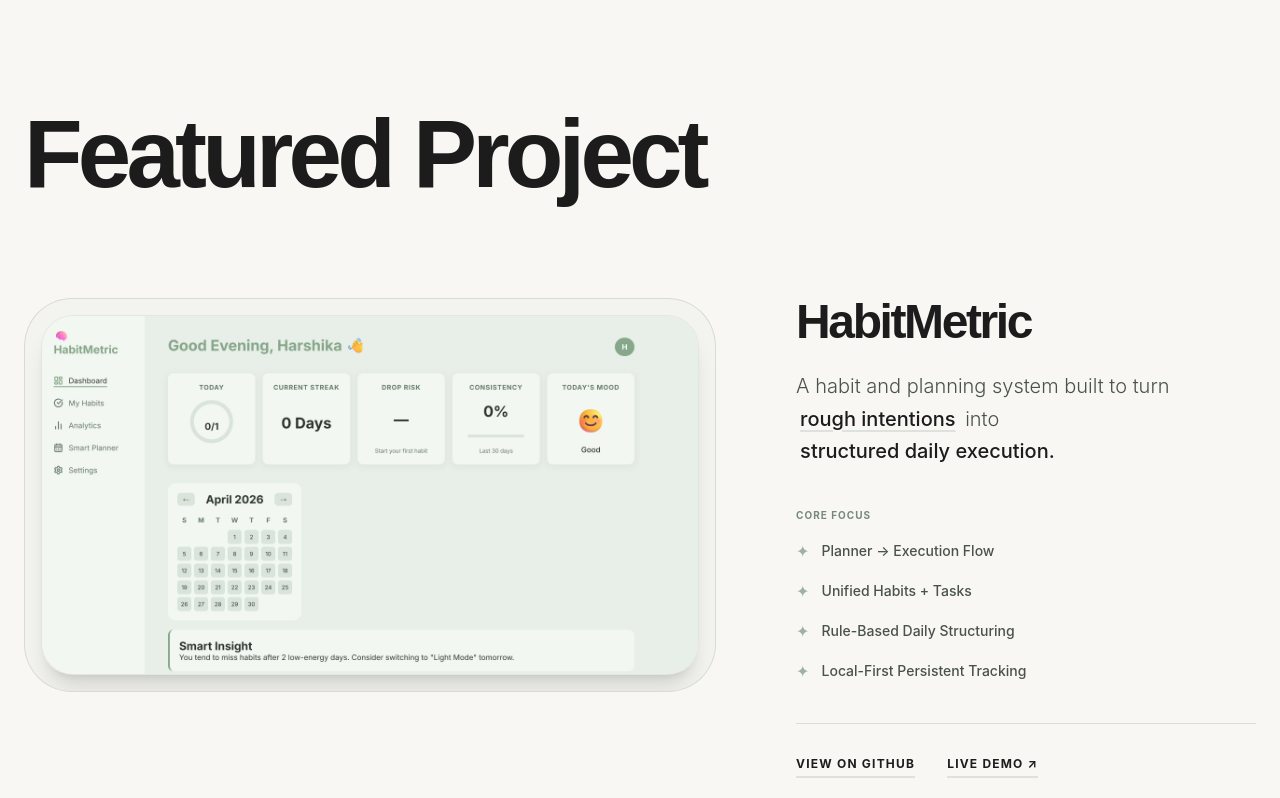
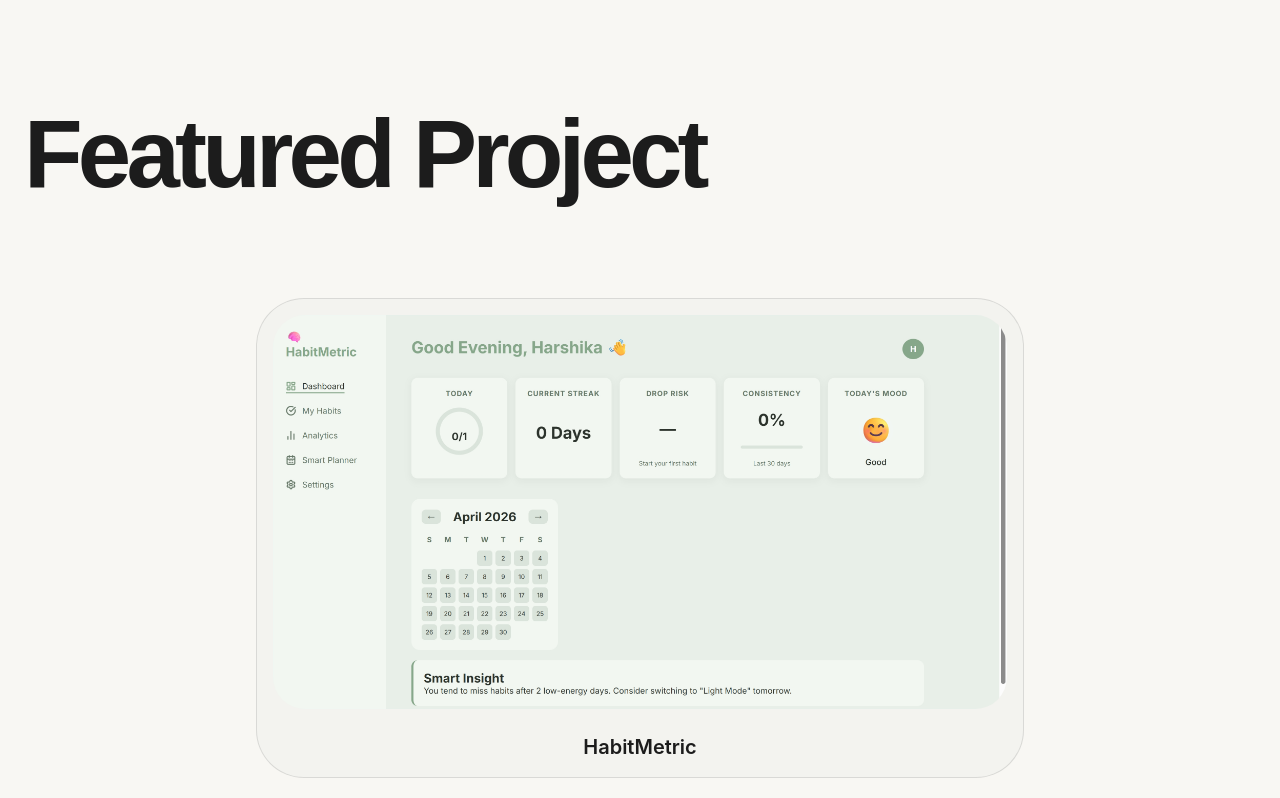
Before and after one commit to harshikagahlot/harshika-portfolio, a React (Vite) app: page / in a window 1280 px wide. Shown: the part 1182-1980 px from the top of the page. Built offline with nearby package versions, Linux system fonts and the light colour scheme.

Commit message:
feat: add interactive modal for featured project showcase

```diff
--- a/src/sections/Projects.jsx
+++ b/src/sections/Projects.jsx
@@ -1,7 +1,10 @@
-import { motion } from 'framer-motion';
+import { useState } from 'react';
+import { motion, AnimatePresence } from 'framer-motion';
 import dashboardImg from '../assets/habitmetricdashboard.png';
 
 export default function Projects() {
+    const [open, setOpen] = useState(false);
+
     const features = [
         "Planner → Execution Flow",
         "Unified Habits + Tasks",
@@ -13,57 +16,97 @@ export default function Projects() {
         <section className="py-32 px-6 bg-background">
             <div className="max-w-7xl mx-auto">
 
-                {/* EXACTLY ONE HEADING */}
                 <div className="mb-24">
                     <h2 className="text-5xl md:text-8xl font-heading font-bold text-primary tracking-tighter">
                         Featured Project
                     </h2>
                 </div>
 
-                {/* EXACTLY ONE HABITMETRIC SHOWCASE */}
-                <div className="flex flex-col lg:flex-row gap-20 items-start">
-                    <div id="project-visual" className="w-full lg:w-3/5 group rounded-[3rem] overflow-hidden border border-border bg-sage/5 p-4">
-                        <div className="rounded-[2rem] overflow-hidden shadow-xl border border-border/50">
+                {/* CLOSED STATE */}
+                {!open && (
+                    <div
+                        onClick={() => setOpen(true)}
+                        className="cursor-pointer group rounded-[3rem] overflow-hidden border border-border bg-sage/5 p-4 max-w-3xl mx-auto"
+                    >
                         <img
                             src={dashboardImg}
-                                className="w-[101.8%] max-w-[101.8%] h-auto group-hover:scale-[1.02] transition-transform duration-700 ease-out origin-left"
-                                alt="HabitMetric Interface Dashboard"
+                            className="w-full rounded-[2rem] group-hover:scale-[1.03] transition-transform duration-500"
                         />
+                        <p className="text-center mt-6 text-primary text-xl font-semibold">
+                            HabitMetric
+                        </p>
                     </div>
+                )}
+
+                {/* OPEN STATE */}
+                <AnimatePresence>
+                    {open && (
+                        <>
+                            {/* Overlay */}
+                            <motion.div
+                                className="fixed inset-0 bg-black/50 backdrop-blur-sm z-40"
+                                initial={{ opacity: 0 }}
+                                animate={{ opacity: 1 }}
+                                exit={{ opacity: 0 }}
+                                onClick={() => setOpen(false)}
+                            />
+
+                            {/* EXPANDED CARD */}
+                            <motion.div
+                                className="fixed inset-0 z-50 flex items-center justify-center px-6"
+                                initial={{ scale: 0.8, opacity: 0 }}
+                                animate={{ scale: 1, opacity: 1 }}
+                                exit={{ scale: 0.9, opacity: 0 }}
+                                transition={{ duration: 0.3 }}
+                            >
+                                <div className="bg-background rounded-[2rem] max-w-5xl w-full p-8 shadow-2xl border border-border">
+
+                                    {/* CLOSE */}
+                                    <button
+                                        onClick={() => setOpen(false)}
+                                        className="mb-6 text-sm text-secondary hover:text-primary"
+                                    >
+                                        Close ✕
+                                    </button>
+
+                                    <div className="flex flex-col lg:flex-row gap-10">
+                                        <img src={dashboardImg} className="w-full lg:w-1/2 rounded-xl" />
+
+                                        <div className="space-y-6">
+                                            <h3 className="text-4xl font-bold text-primary">
+                                                HabitMetric
+                                            </h3>
+
+                                            <p className="text-secondary">
+                                                A habit and planning system to convert intentions into structured execution.
+                                            </p>
+
+                                            <div className="space-y-2">
+                                                {features.map(f => (
+                                                    <p key={f} className="text-sm text-secondary">
+                                                        ✦ {f}
+                                                    </p>
+                                                ))}
                                             </div>
 
-                    <div className="w-full lg:w-2/5 space-y-10">
-                        <div>
-                            <h3 className="text-5xl font-heading font-bold text-primary mb-6 tracking-tighter leading-none">HabitMetric</h3>
-                            <p className="text-xl text-secondary leading-relaxed font-light">
-                                A habit and planning system built to turn <span className="inline-block hover:-translate-y-1 hover:scale-105 transition-transform duration-300 cursor-default text-primary font-medium underline decoration-sage/30 underline-offset-4 mx-1">rough intentions</span> into <span className="inline-block hover:-translate-y-1 hover:scale-105 transition-transform duration-300 cursor-default text-primary font-medium mx-1">structured daily execution.</span>
-                            </p>
-                        </div>
-
-                        <div className="space-y-4">
-                            <p className="text-[10px] uppercase tracking-widest font-bold text-sage-dark">Core Focus</p>
-                            <div className="grid grid-cols-1 gap-4">
-                                {features.map(f => (
-                                    <div key={f} className="flex items-center gap-3 text-secondary group">
-                                        <span className="text-sage">✦</span>
-                                        <span className="text-sm font-medium group-hover:text-primary transition-colors">{f}</span>
-                                    </div>
-                                ))}
-                            </div>
-                        </div>
-
-                        <div className="pt-8 flex gap-8 border-t border-border">
-                            <a href="https://github.com/harshikagahlot/HabitMetric" target="_blank" rel="noopener noreferrer" className="text-primary font-bold hover:text-sage-dark transition-colors text-xs tracking-widest border-b-2 border-primary/10 hover:border-sage pb-1">
-                                VIEW ON GITHUB
+                                            <div className="flex gap-6 pt-4">
+                                                <a href="https://github.com/harshikagahlot/HabitMetric" target="_blank" className="text-primary text-sm">
+                                                    GitHub
                                                 </a>
-                            <a href="https://harshikagahlot.github.io/HabitMetric/" target="_blank" rel="noopener noreferrer" className="text-primary font-bold hover:text-sage-dark transition-colors text-xs tracking-widest border-b-2 border-primary/10 hover:border-sage pb-1">
-                                LIVE DEMO ↗
+                                                <a href="https://harshikagahlot.github.io/HabitMetric/" target="_blank" className="text-primary text-sm">
+                                                    Live Demo ↗
                                                 </a>
                                             </div>
                                         </div>
                                     </div>
 
                                 </div>
+                            </motion.div>
+                        </>
+                    )}
+                </AnimatePresence>
+
+            </div>
         </section>
     );
 }
```
Lines whose indentation alone changed are shown as unchanged.
